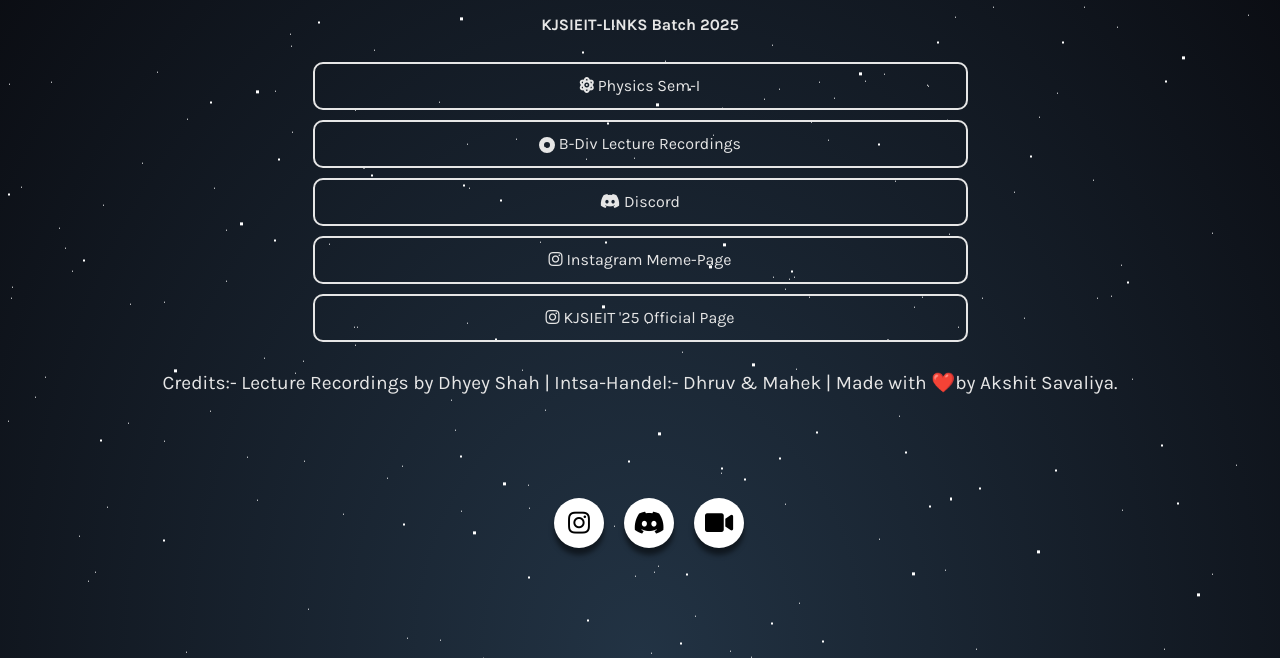
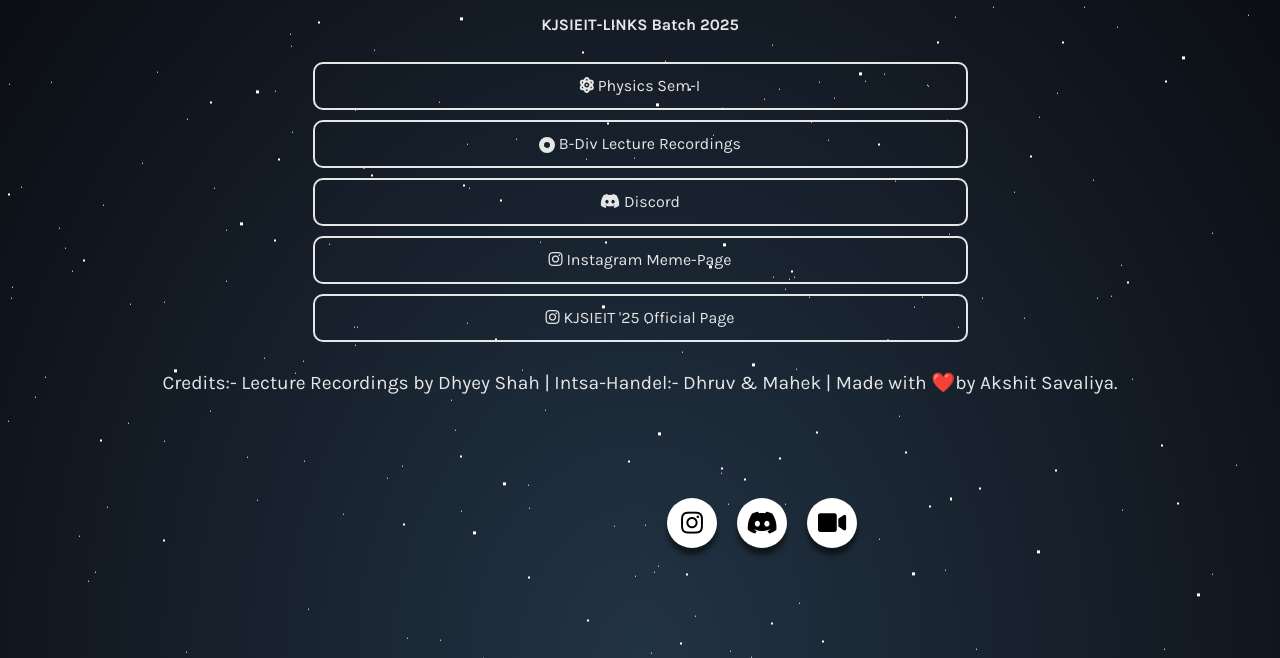
Before and after one commit to Rudra7777/links1, a plain HTML site: page webste.html in a window 1280 px wide. Shown: the part 142-800 px from the top of the page. Drawn offline with nearby package versions, Linux system fonts and the light colour scheme.

Commit message:
Update style.css

```diff
--- a/style.css
+++ b/style.css
@@ -294,7 +294,7 @@
                     .icons ul {
                         position: absolute;
                         top: 80%;
-                        left: 40%;
+                        left: 625px;
                         line-height: 52px;
                         font-size: 25px;
                         margin: 0;
```
